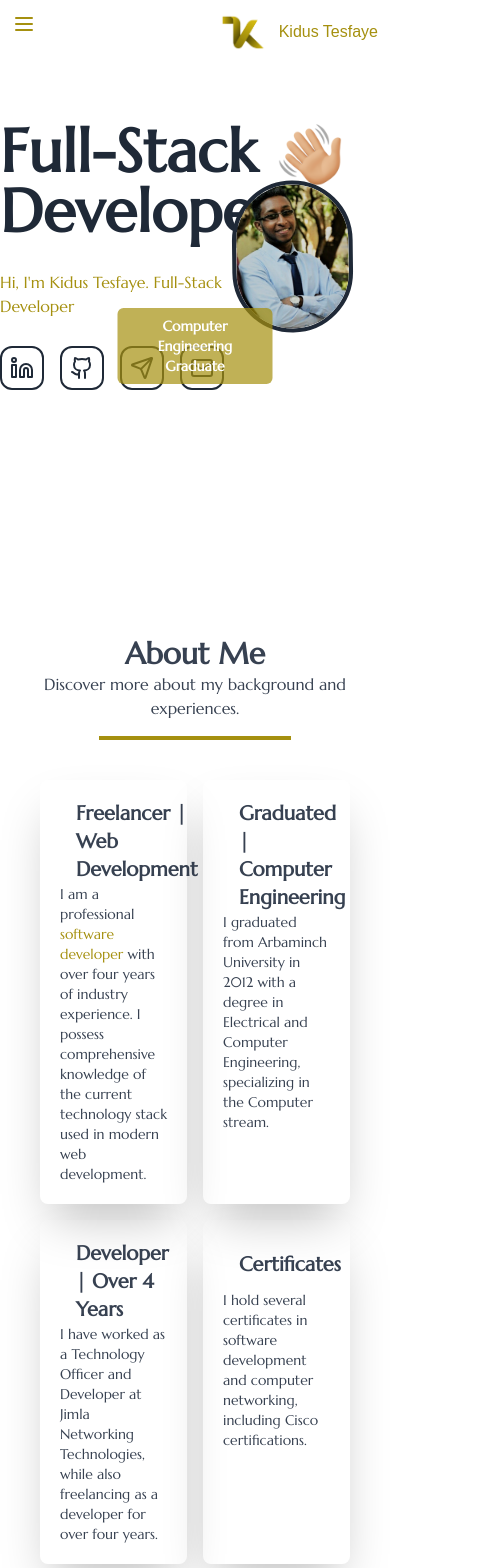
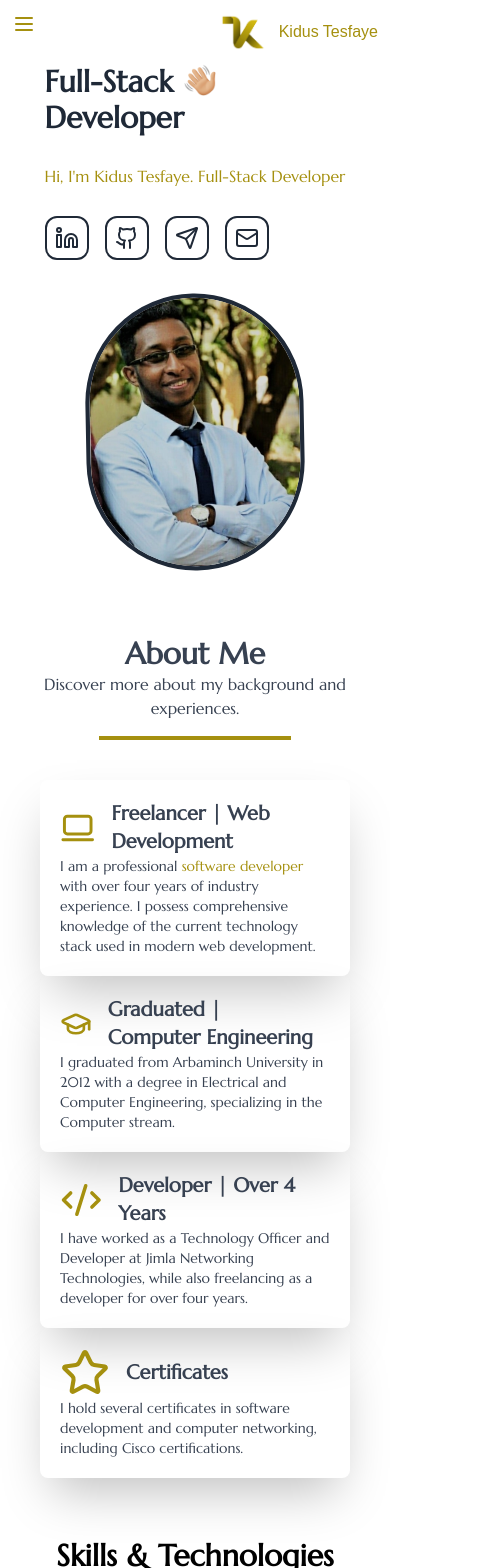
Before and after one commit to KidusThethird/kidustesfaye_portfolio, a Next.js app: page / in a window 390 px wide. Shown: the top 1568 px of the page, 488 px wide, since content can reach past the window. Built offline with nearby package versions, Linux system fonts and the light colour scheme.

Commit message:
update: responsiveness added

```diff
--- a/src/app/mycomponents/about_me.tsx
+++ b/src/app/mycomponents/about_me.tsx
@@ -15,7 +15,7 @@ export default function AboutMe() {
         <h1 className="text-center font-bold text-primaryColor border-t-4 border-primaryColor w-48 mx-auto mt-4"></h1>
       </div>
 
-      <div className="grid grid-cols-2 gap-4 mt-10 px-10">
+      <div className="xmd:grid grid-cols-2 gap-4 mt-10 px-10">
         <div className="shadow-2xl p-5 rounded-lg  ">
           <div className="flex ">
             <LaptopMinimal size={50} className=" my-auto text-primaryColor" />
--- a/src/app/mycomponents/footer.tsx
+++ b/src/app/mycomponents/footer.tsx
@@ -7,7 +7,7 @@ const marcellus = Marcellus({ subsets: ["latin"], weight: "400" });
 export default function Footer() {
   return (
     <div className={`bg-gray-200 text-gray-800 ${marcellus.className}`}>
-      <div className="w-full grid grid-cols-5  px-7 py-12 space-x-4">
+      <div className="w-full ssmd:grid smd:grid-cols-3 xmd:grid-cols-5  px-7 py-12 space-x-4">
         <div className="col-span-2">
           <h1 className="py-3">Kidus Tesfaye</h1>
           <h1 className="text-sm">
--- a/src/app/mycomponents/hero.tsx
+++ b/src/app/mycomponents/hero.tsx
@@ -9,16 +9,16 @@ export default function HeroSection() {
   return (
     <div>
       <div
-        className={`grid grid-cols-2 h-96 text-gray-800 ${marcellus.className}`}
+        className={`xmd:grid grid-cols-2 h-96 text-gray-800 ${marcellus.className}`}
       >
         <div className=" flex">
           <div className=" mx-auto my-auto h-fit w-fit">
             <div className="flex">
-              <h1 className="text-6xl font-bold">
+              <h1 className="text-3xl ssmd:text-5xl xmd:text-6xl font-bold">
                 Full-Stack <br /> Developer
               </h1>
               <img
-                className="w-16 h-16 bottom-0 "
+                className="w-8 h-8 xmd:w-16 xmd:h-16 bottom-0 "
                 src="/common_files/images/waving.png"
                 alt="fayida"
               />
@@ -31,7 +31,7 @@ export default function HeroSection() {
             <div className="flex space-x-4">
               <a
                 href=""
-                className="hover:text-primaryColor hover:border-primaryColor border-2 p-2 border-gray-800 rounded-xl"
+                className=" hover:text-primaryColor hover:border-primaryColor border-2 p-2 border-gray-800 rounded-xl"
               >
                 <Linkedin />
               </a>
@@ -66,7 +66,7 @@ export default function HeroSection() {
 
         <div className="flex justify-center items-center p-10 relative">
           <motion.img
-            className="w-96 rounded-full border-4 border-gray-800"
+            className="w-52 xmd:w-96 rounded-full border-4 border-gray-800"
             src="/common_files/images/mypicture.jpg"
             alt="fayida"
             animate={{
@@ -81,7 +81,7 @@ export default function HeroSection() {
           />
 
           {/* Fixed Text on Image */}
-          <div className="absolute text-white text-center font-semibold rig text-sm bg-opacity-70 bg-primaryColor  p-2 rounded-md bottom-16 right-10 transform -translate-x-1/2">
+          <div className="hidden xmd:block absolute text-white text-center font-semibold rig text-sm bg-opacity-70 bg-primaryColor  p-2 rounded-md bottom-16 right-10 transform -translate-x-1/2">
             Computer Engineering <br /> Graduate
           </div>
         </div>
--- a/src/app/mycomponents/my_projects.tsx
+++ b/src/app/mycomponents/my_projects.tsx
@@ -62,7 +62,7 @@ export default function MyProjects() {
       </h1>
       <h1 className="text-center font-bold text-primaryColor border-t-4 border-primaryColor w-48 mx-auto mt-4"></h1>
 
-      <div className="grid grid-cols-3 px-7 py-14 gap-10">
+      <div className="ssmd:grid ssmd:grid-cols-2 xmd:grid-cols-3 px-7 py-14 gap-10">
         {ProjectsDetail.map((project, index) => (
           <div
             key={project.id}
--- a/src/app/mycomponents/skill_set.tsx
+++ b/src/app/mycomponents/skill_set.tsx
@@ -38,7 +38,7 @@ export default function SkillSet() {
       </h1>
       <h1 className="text-center font-bold text-primaryColor border-t-4 border-primaryColor w-48 mx-auto mt-4"></h1>
 
-      <div className="grid grid-cols-2 px-10 gap-4">
+      <div className="xmd:grid grid-cols-2 px-10 gap-4">
         <div className="border-2 rounded-2xl shadow-2xl my-4">
           <h1 className="text-xl pt-4 px-4">Frontend</h1>
           <div className="flex  flex-wrap space-x-4 p-4 space-y-3">
```
